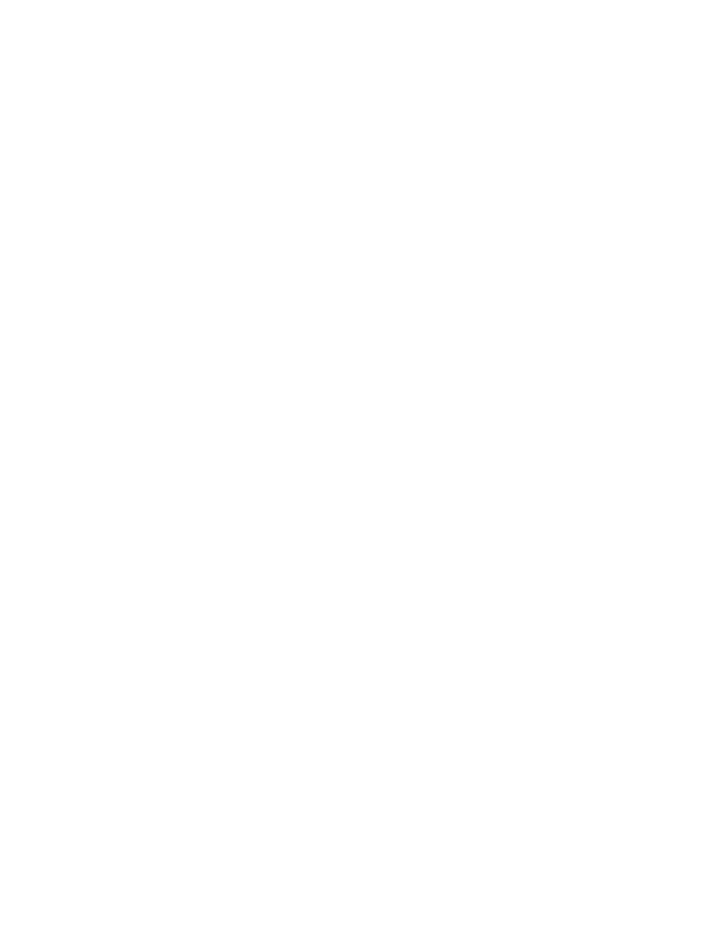
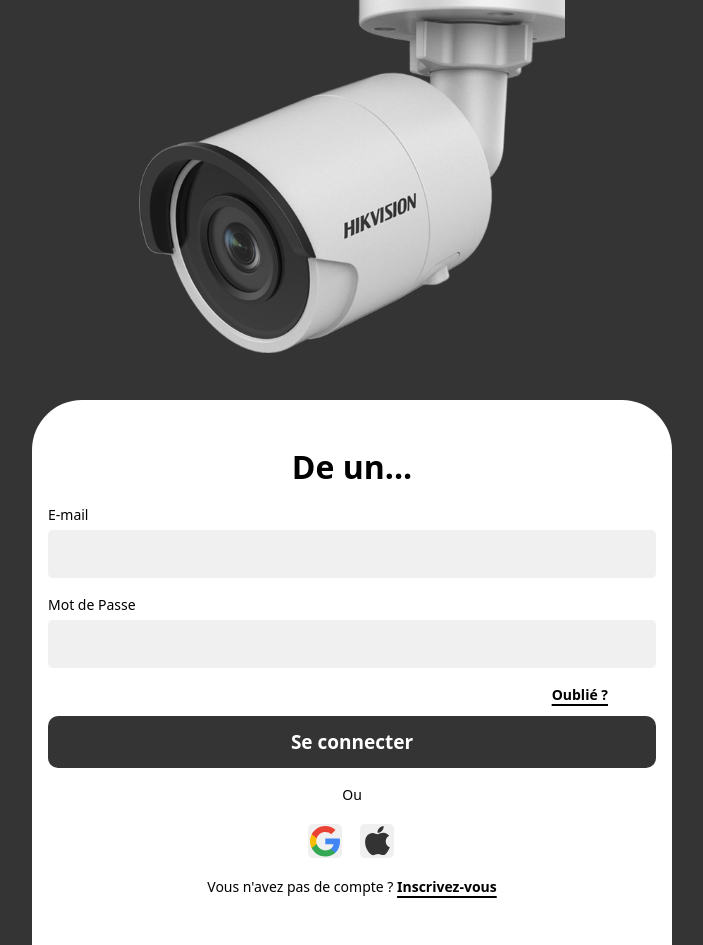
Before and after one commit to Pascal512/secure-sentinel-frontend, a Vue app: page /InscriptionPage1 in a window 1280 px wide. Before the commit this address had no page. Shown: the whole page, without its empty margins (288-991 px from the left). Before the commit the page ends 800 px from the top, so only its background shows below. Built offline with nearby package versions, Linux system fonts and the light colour scheme.

Commit message:
Ajout page InscriptionPage1 (pas terminée)

```diff
--- a/src/router/index.js
+++ b/src/router/index.js
@@ -6,6 +6,7 @@
 import OnboardingFourth from '../views/Onboarding4.vue';
 import OnboardingFin from '@/views/OnboardingFin.vue';
 import ConnexionPage from '@/views/ConnexionPage.vue';
+import InscriptionPage1 from '@/views/InscriptionPage1.vue';
 
 const routes = [
   {
@@ -42,6 +43,11 @@
     path: '/ConnexionPage',
     name: 'ConnexionPage',
     component: ConnexionPage
+  },
+  {
+    path: '/InscriptionPage1',
+    name: 'Inscription étape 1',
+    component: InscriptionPage1
   }
 ];
 
--- a/src/views/ConnexionPage.vue
+++ b/src/views/ConnexionPage.vue
@@ -4,7 +4,7 @@
             <img src="../assets/Image6.png" alt="" class="w-100" >
         </div>
 
-        <div class="col-12 col-md-6 mx-auto px-3 pt-5 rounded-5 conteneur-clair marge-negative-conteneur min-h-50vh bg-clair position-relative z-index-20">
+        <div class="col-12 col-md-6 mx-auto px-3 pt-5 conteneur-clair marge-negative-conteneur min-h-50vh bg-clair position-relative z-index-20">
             <h2 class="w-100 fw-900">Connectez-vous à SecureSentinel</h2>
             <form action="" class="mt-3">
                 <label for="email" class="label-normal" >E-mail</label>
@@ -23,7 +23,7 @@
                     <img src="../assets/Image7.svg" class="me-3" alt="">
                     <img src="../assets/Image8.svg" alt="">
                 </div>
-                <p class="text-center fw-400 fs-14 my-3 pb-5">Vous n'avez pas de compte ? <router-link to="/" class="lien text-black">Inscrivez-vous</router-link></p>
+                <p class="text-center fw-400 fs-14 mt-3 mb-0 pb-5">Vous n'avez pas de compte ? <router-link to="/InscriptionPage1" class="lien text-black">Inscrivez-vous</router-link></p>
             </form>
         </div>
     </div>
@@ -31,7 +31,7 @@
 
 <script>
 export default {
-    name: 'ConnexionPage',
+    name: 'ConnexionPage'
 }
 </script>
 
@@ -69,6 +69,15 @@
 .bouton-sombre {
     color: white;
     background-color: #343434;
+}
+.bouton-sombre:hover {
+    background-color: #505050;
+}
+.bouton-clair {
+    background-color: white;
+}
+.bouton-clair:hover {
+    background-color: #bcbcbc;
 }
 .conteneur-clair {
     border-top-left-radius: 50px;
--- /dev/null
+++ b/src/views/InscriptionPage1.vue
@@ -0,0 +1,40 @@
+<template>
+    <div class="h-100 w-100 overflow-y-hidden bg-sombre">
+        <div class="mx-auto col-12 col-md-4 h-50vh align-items-center position-relative z-index-20">
+            <img src="../assets/Image13.png" alt="" class="w-100" >
+        </div>
+
+        <div class="col-12 col-md-6 mx-auto px-3 pt-5 conteneur-clair bg-clair position-relative z-index-10">
+            <h2 class="w-100 fw-900 text-center">De un...</h2>
+            <form action="" class="mt-3">
+                <label for="email" class="label-normal" >E-mail</label>
+                <input type="email" class="input-clair" id="email" placeholder="" >
+
+                <label for="password" class="label-normal pt-3" >Mot de Passe</label>
+                <input type="password" class="input-clair padding-droit" id="password" placeholder="" >
+                <div class="position-relative">
+                    <router-link to="/" class="position-absolute end-0 lien-oublie" >
+                        <div class="lien text-black d-inline-block mt-3 me-5">Oublié ?</div>
+                    </router-link>
+                </div>
+                <router-link to="/" class="form-bouton bouton-sombre mt-5" >Se connecter</router-link>
+                <p class="text-center fw-400 fs-14 my-3">Ou</p>
+                <div class="text-center">
+                    <img src="../assets/Image7.svg" class="me-3" alt="">
+                    <img src="../assets/Image8.svg" alt="">
+                </div>
+                <p class="text-center fw-400 fs-14 mt-3 mb-0 pb-5">Vous n'avez pas de compte ? <router-link to="/" class="lien text-black">Inscrivez-vous</router-link></p>
+            </form>
+        </div>
+    </div>
+</template>
+
+<script>
+export default {
+    name: 'InscriptionPage1'
+}
+</script>
+
+<style>
+
+</style>
--- a/src/views/Onboarding4.vue
+++ b/src/views/Onboarding4.vue
@@ -1,7 +1,7 @@
 <template>
     <div class="h-100 w-100">
         <HeaderOnboarding pointActif="4" />
-        <div class="mx-auto col-12 col-md-5 px-5 pt-5 pt-md-0 h-45vh align-items-center">
+        <div class="mx-auto col-10 col-md-5 px-5 pt-5 pt-md-0 align-items-center">
             <img src="../assets/Image4.png" alt="" class="w-100 mt-5" >
         </div>
 
```
